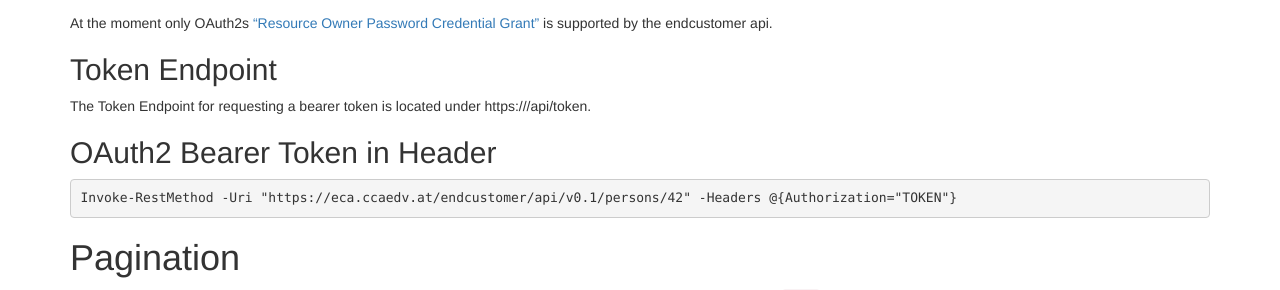
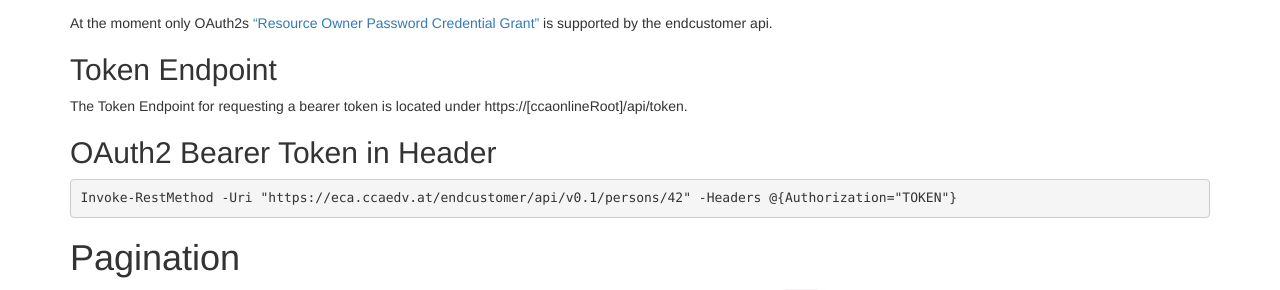
Before and after one commit to togethercca/togethercca.github.io, a Jekyll site: the page built from _pages/endCustomerApi.md, in a window 1280 px wide and 900 px high, scrolled down 2277 px. Shown: the part 162-452 px from the top of the window. Built offline with Jekyll 4.4.1, drawn with Linux system fonts in a browser that asks for light colours.

Commit message:
fixed a bug

```diff
--- a/_pages/endCustomerApi.md
+++ b/_pages/endCustomerApi.md
@@ -121,7 +121,7 @@ At the moment only OAuth2s ["Resource Owner Password Credential Grant"](https://
 
 ## Token Endpoint
 
-The Token Endpoint for requesting a bearer token is located under https://<ccaonlineRoot>/api/token.
+The Token Endpoint for requesting a bearer token is located under https://[ccaonlineRoot]/api/token.
 
 ## OAuth2 Bearer Token in Header
 
```
